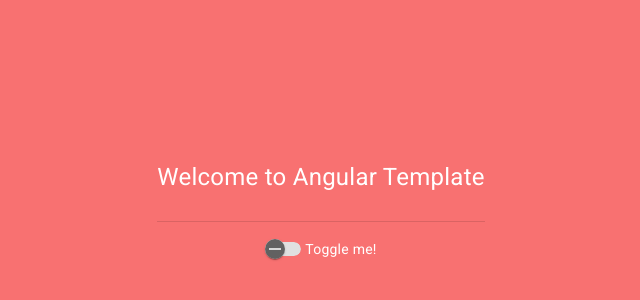
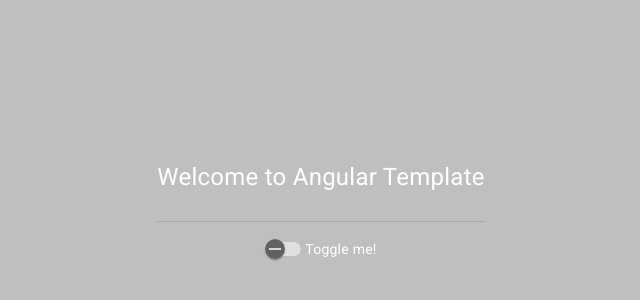
Before and after one commit to cristobalgvera/pudu-blog, an Angular app: page / in a window 1280 px wide. Shown: the part 190-490 px from the top of the page, without its empty margins (319-959 px from the left). Built offline with nearby package versions, Linux system fonts and the light colour scheme.

Commit message:
feat(style): set colors

```diff
--- a/src/styles.scss
+++ b/src/styles.scss
@@ -2,12 +2,25 @@
 @tailwind components;
 @tailwind utilities;
 
-html,
-body {
-  height: 100%;
+@layer base {
+  :root {
+    --color-primary: 0deg 0% 75%;
+    --color-secondary: 0deg 0% 50%;
+    --color-tertiary: 0deg 0% 25%;
+    --color-font: 0deg 0% 100%;
+    --color-white: 0deg 0% 100%;
+    --color-black: 0deg 0% 0%;
+  }
+
+  html.dark {
+    --color-primary: 0deg 0% 25%;
+    --color-secondary: 0deg 0% 50%;
+    --color-tertiary: 0deg 0% 75%;
+    --color-font: 0deg 0% 0%;
+  }
+
+  html {
+    font-family: 'Roboto', system-ui, sans-serif;
+    @apply bg-primary text-font-color;
+  }
 }
-
-body {
-  margin: 0;
-  font-family: Roboto, 'Helvetica Neue', sans-serif;
-}
--- a/tailwind.config.js
+++ b/tailwind.config.js
@@ -1,7 +1,17 @@
 /** @type {import('tailwindcss').Config} */
 module.exports = {
   content: ['./src/**/*.{html,ts}'],
-  corePlugins: {
-    preflight: false, // To integrate properly with Angular Material
+  darkMode: 'selector',
+  theme: {
+    colors: {
+      primary: 'hsl(var(--color-primary))',
+      secondary: 'hsl(var(--color-secondary))',
+      tertiary: 'hsl(var(--color-tertiary))',
+      'font-color': 'hsl(var(--color-font))',
+      white: 'hsl(var(--color-white))',
+      black: 'hsl(var(--color-black))',
+      current: 'currentColor',
+      transparent: 'transparent',
+    },
   },
 };
```
